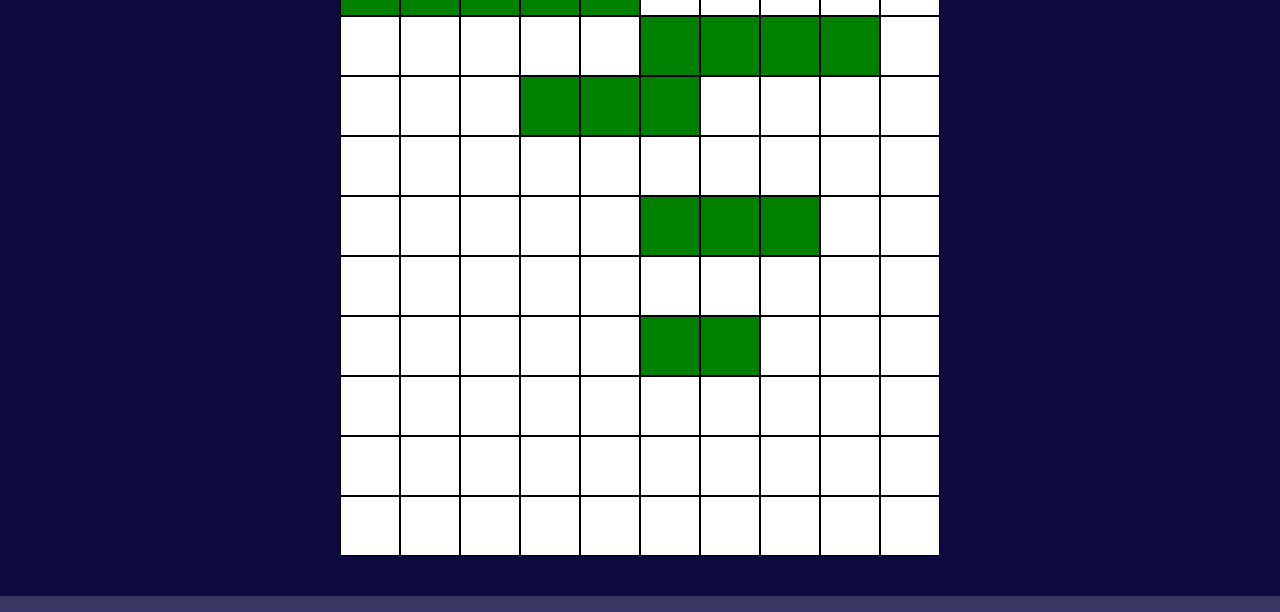
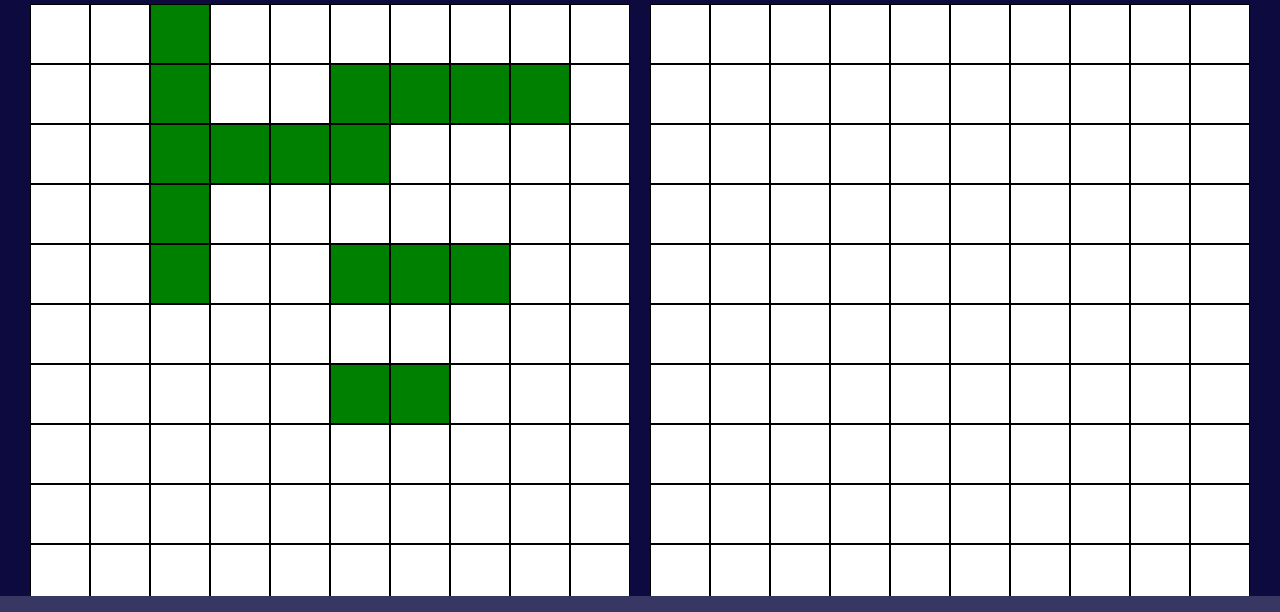
Before and after one commit to elvinasn/Battleship, a website built with webpack: page src/template.html in a window 1280 px wide. Shown: the part 124-736 px from the top of the page. Built offline with nearby package versions, Linux system fonts and the light colour scheme.

Commit message:
made both boards display, and attack on click

```diff
--- a/src/dom.js
+++ b/src/dom.js
@@ -1,17 +1,54 @@
 import { game } from "./game";
 import { markups } from "./markups";
 import Player from "./player";
+import { helpers } from "./helpers";
 const dom = (() => {
   const player = new Player("Elvinas");
   const computer = new Player("AI");
   const main = document.querySelector("main");
+  let player1Board;
+  let guessesArray = [];
+  let player2Board;
+
   const init = () => {
+    for (let i = 0; i < 100; i++) {
+      guessesArray.push(i);
+    }
     game.init(player, computer);
+    displayBoards();
+  };
+  const displayBoards = () => {
+    main.innerHTML = "";
     main.insertAdjacentHTML(
       "afterbegin",
-      markups.getGameboard(game.player.gameBoard, true)
+      markups.getGameboard(game.player.gameBoard, "YOUR BOARD", "PLAYER1", true)
     );
+    main.insertAdjacentHTML(
+      "beforeEnd",
+      markups.getGameboard(
+        game.computer.gameBoard,
+        "COMPUTERS'S BOARD",
+        "PLAYER2",
+        false
+      )
+    );
+    player1Board = document.getElementById("PLAYER1");
+    player2Board = document.getElementById("PLAYER2");
+    player2Board.addEventListener("click", (e) => {
+      console.log(e.target);
+      if (!e.target.classList.contains("hit")) {
+        game.computer.gameBoard.receiveAttack(e.target.dataset.index);
+        displayBoards();
+        setTimeout(() => {
+          game.player.gameBoard.receiveAttack(
+            helpers.randomGuess(guessesArray)
+          );
+          displayBoards();
+        }, 200);
+      }
+    });
   };
+
   return { init };
 })();
 export { dom };
--- a/src/game.js
+++ b/src/game.js
@@ -4,13 +4,13 @@ const game = (() => {
   const player = new Player("Elvinas");
   const computer = new Player("AI");
   const init = () => {
-    player.gameBoard.placeShip(0, new Ship("Carrier"), "x", 5);
+    player.gameBoard.placeShip(2, new Ship("Carrier"), "y", 5);
     player.gameBoard.placeShip(15, new Ship("Battleship"), "x", 4);
     player.gameBoard.placeShip(23, new Ship("Cruiser"), "x", 3);
     player.gameBoard.placeShip(45, new Ship("Submarine"), "x", 3);
     player.gameBoard.placeShip(65, new Ship("Destroyer"), "x", 2);
 
-    computer.gameBoard.placeShip(0, new Ship("Carrier"), "x", 5);
+    computer.gameBoard.placeShip(2, new Ship("Carrier"), "x", 5);
     computer.gameBoard.placeShip(15, new Ship("Battleship"), "x", 4);
     computer.gameBoard.placeShip(23, new Ship("Cruiser"), "x", 3);
     computer.gameBoard.placeShip(45, new Ship("Submarine"), "x", 3);
--- a/src/gameBoard.js
+++ b/src/gameBoard.js
@@ -20,7 +20,7 @@ class Gameboard {
 
   receiveAttack(coord) {
     this.board[coord] = true;
-    if (this.isShipHit(coord)) {
+    if (this.isShip(coord)) {
       this.hitShip(coord);
     }
   }
--- /dev/null
+++ b/src/helpers.js
@@ -0,0 +1,9 @@
+const helpers = (() => {
+  const randomGuess = (array) => {
+    let random = array[Math.floor(Math.random() * array.length)];
+    return array.splice(random, 1);
+  };
+
+  return { randomGuess };
+})();
+export { helpers };
--- a/src/markups.js
+++ b/src/markups.js
@@ -1,30 +1,36 @@
 const markups = (() => {
   let counter = 0;
-  const getGameboard = (gameboard, toSeeShips) => {
+  const getGameboard = (gameboard, header, id, toSeeShips) => {
     let shipsArray = [];
     counter = 0;
     const gameBoardCells = [];
-    for (let i = 0; i < 10; i++) {
+    for (let i = 0, len = gameboard.board.length; i < len; i += 10) {
       gameBoardCells.push(gameboard.board.slice(i, i + 10));
     }
-    if (toSeeShips) shipsArray = gameboard.getShipsCoords();
-
-    return `<div class="gameboard_container">${gameBoardCells
-      .map((line) => gameboardLineMarkup(line, gameboard, shipsArray))
-      .join("")}</div>`;
+    shipsArray = gameboard.getShipsCoords();
+    return `<div class="wrapper"><h2>${header}</h2><div class="gameboard_container" id="${id}">${gameBoardCells
+      .map((line) => gameboardLineMarkup(line, shipsArray, toSeeShips))
+      .join("")}</div></div>`;
   };
-  const gameboardLineMarkup = (line, gameboard, shipsArray) =>
+  const gameboardLineMarkup = (line, shipsArray, toSeeShips) =>
     `<div class="gameboard_line">${line
       .map(
-        (cell) => `${gameboardCellMarkup(shipsArray.includes(counter), cell)}`
+        (cell) =>
+          `${gameboardCellMarkup(
+            shipsArray.includes(counter),
+            cell,
+            toSeeShips
+          )}`
       )
       .join("")}</div>`;
 
-  const gameboardCellMarkup = (ship, hit) => {
-    counter++;
-    return `<div class="gameboard_cell ${ship ? "ship" : ""} ${
+  const gameboardCellMarkup = (ship, hit, toSeeShips) => {
+    counter += 1;
+    return `<div class="gameboard_cell ${ship && toSeeShips ? "ship" : ""} ${
       hit ? "hit" : ""
-    }" data-index="${counter - 1}"></div>`;
+    } ${!toSeeShips && ship && hit ? "enemy-ship-hit" : ""}" data-index="${
+      counter - 1
+    }"></div>`;
   };
 
   return { getGameboard };
--- a/src/style.css
+++ b/src/style.css
@@ -26,6 +26,20 @@ footer {
   font-size: 18px;
   gap: 20px;
   width: 100%;
+}
+main {
+  display: flex;
+  gap: 20px;
+  justify-content: center;
+  align-items: center;
+  height: calc(100vh - 160px);
+}
+.wrapper {
+  display: flex;
+  flex-direction: column;
+  align-items: center;
+  gap: 20px;
+  font-size: 20px;
 }
 .gameboard_container {
   width: 600px;
@@ -58,6 +72,9 @@ footer {
   border-radius: 8px;
   pointer-events: none;
 }
+.enemy-ship-hit {
+  background-color: rgb(65, 20, 20);
+}
 footer {
   margin-top: auto;
 }
```
Also changed, not shown: dist/main.js.
